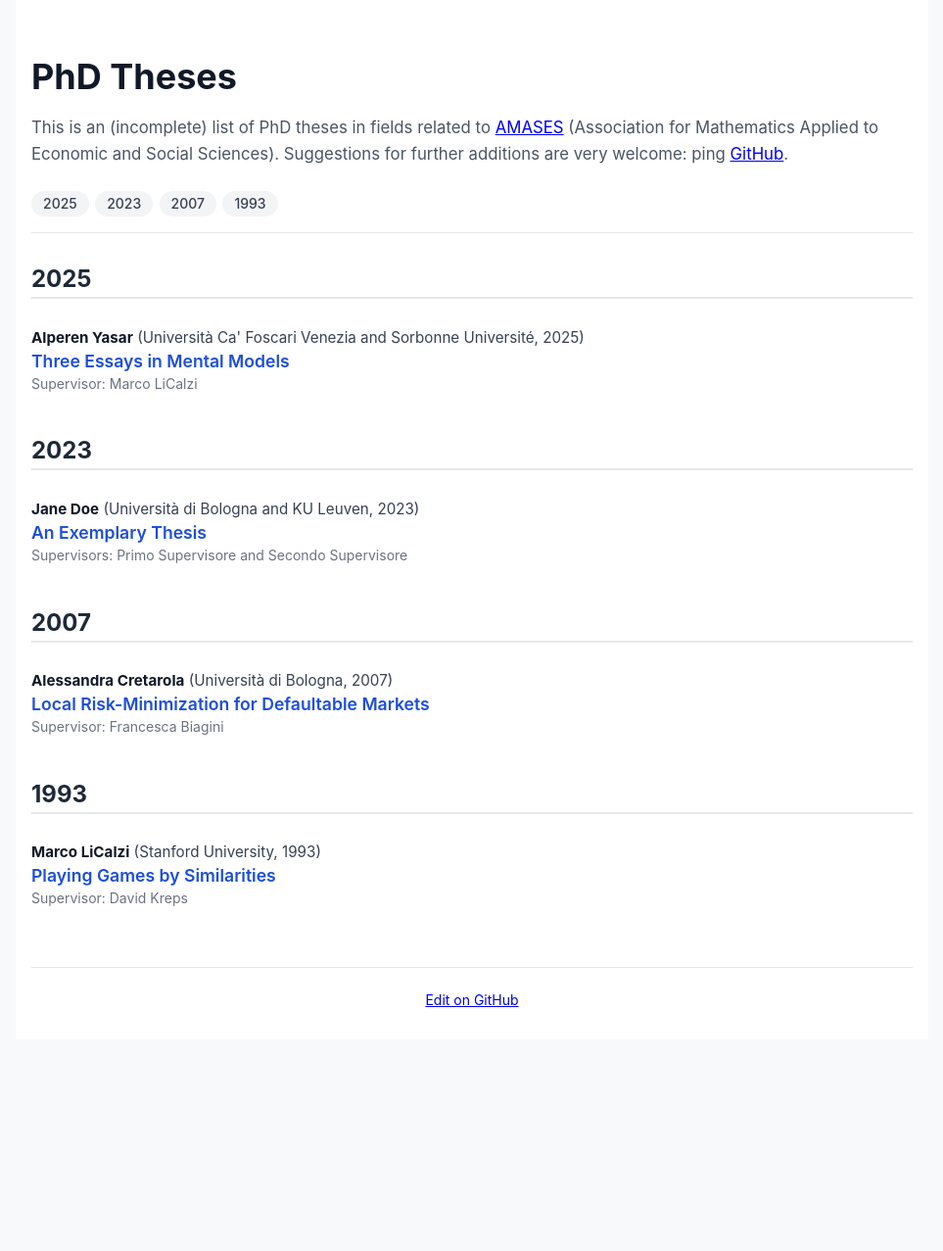
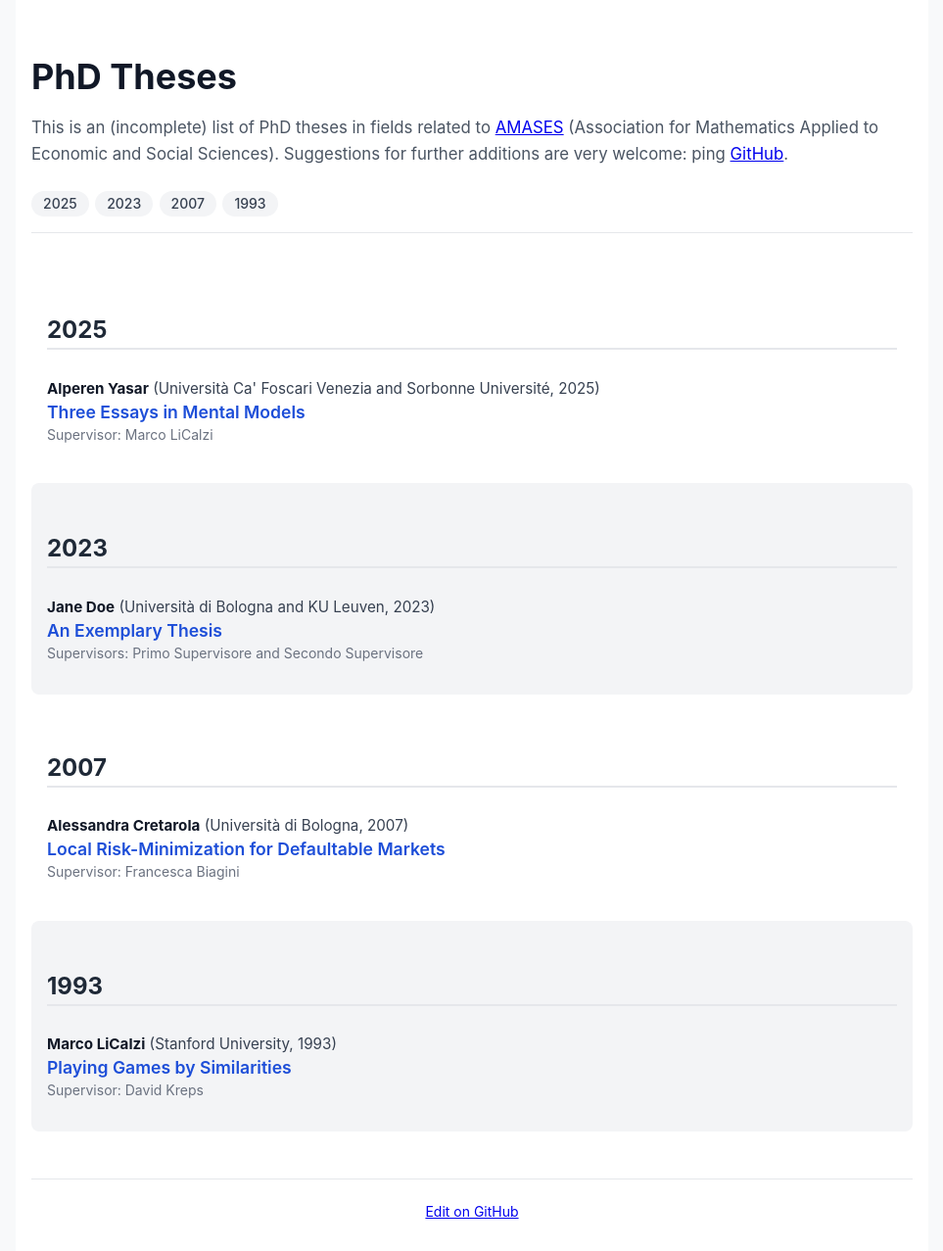
Before and after one commit to mlicalzi/AMASES_theses, a Jekyll site: the page built from index.md, in a window 1280 px wide. Shown: the whole page at 98% size, without its empty margins (158-1121 px from the left). Built offline with Jekyll 4.4.1, drawn with Linux system fonts in a browser that asks for light colours; before the commit the page ends 1061 px from its top, so only the background shows below that.

Commit message:
Implement alternating background colors for sections
Added alternating background colors for year blocks in sections.

```diff
--- a/assets/css/style.css
+++ b/assets/css/style.css
@@ -68,6 +68,21 @@ h2.year-heading {
   color: #1f2937;
 }
 
+/* Alternate background color per year block */
+section[id] {
+  padding: 1.25rem 1rem;
+  border-radius: 8px;
+  margin-bottom: 0.5rem;
+}
+
+section[id]:nth-of-type(odd) {
+  background-color: #ffffff;
+}
+
+section[id]:nth-of-type(even) {
+  background-color: #f3f4f6;
+}
+
 /* Thesis List Items (Bulletless Cards) */
 ul.thesis-list {
   list-style: none;
```
